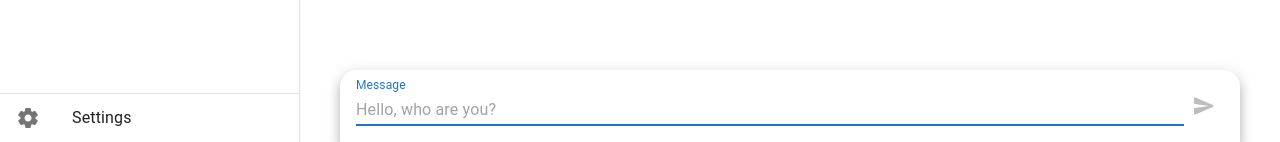
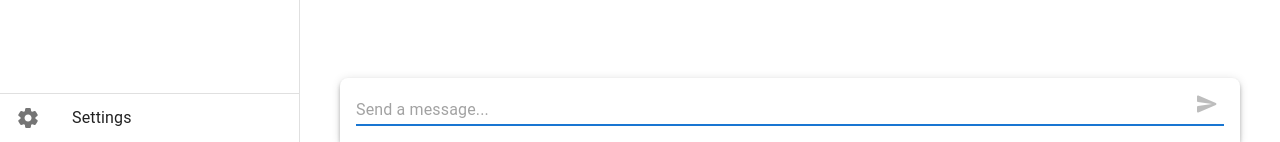
Before and after one commit to ebnbin/openchat, a React (Create React App) app: page / in a window 1280 px wide. Shown: the part 658-800 px from the top of the page. Built offline with nearby package versions, Linux system fonts and the light colour scheme.

Commit message:
Update ChatInputCard

```diff
--- a/src/business/chat/ChatInputCard.tsx
+++ b/src/business/chat/ChatInputCard.tsx
@@ -1,6 +1,5 @@
 import React, {ChangeEvent, useState} from "react";
-import {Card, IconButton, TextField} from "@mui/material";
-import Box from "@mui/material/Box";
+import {Card, IconButton, InputAdornment, TextField} from "@mui/material";
 import {SendRounded} from "@mui/icons-material";
 
 interface InputCardProps {
@@ -11,20 +10,25 @@ interface InputCardProps {
 export default function ChatInputCard(props: InputCardProps) {
   const { isLoading, handleRequest } = props
 
+  const [composition, setComposition] = useState(false)
+  const [input, setInput] = useState('')
+
   const handleInputChange = (event: ChangeEvent<HTMLInputElement>) => {
     setInput(event.target.value)
   }
 
   const handleInputKeyDown = (event: React.KeyboardEvent<HTMLInputElement>) => {
-    if (event.key === 'Enter' && event.metaKey) {
+    if (event.key === 'Enter' && !event.shiftKey && !composition) {
       event.preventDefault()
-      if (input !== '') {
+      if (canRequest()) {
         request()
       }
     }
   }
 
-  const [input, setInput] = useState('')
+  function canRequest(): boolean {
+    return input !== '' && !isLoading
+  }
 
   const request = () => {
     const currInput = input
@@ -34,22 +38,12 @@ export default function ChatInputCard(props: InputCardProps) {
 
   return (
     <Card
-      elevation={8}
+      elevation={4}
       sx={{
-        width: '100%',
         padding: '16px',
-        paddingTop: '8px',
-        borderRadius: 0,
-        borderTopLeftRadius: '16px',
-        borderTopRightRadius: '16px',
-      }}
-    >
-      <Box
-        sx={{
-          width: '100%',
-          display: 'flex',
-          flexDirection: 'row',
-          alignItems: 'flex-end',
+        borderRadius: '0px',
+        borderTopLeftRadius: '8px',
+        borderTopRightRadius: '8px',
       }}
     >
       <TextField
@@ -57,26 +51,33 @@ export default function ChatInputCard(props: InputCardProps) {
         fullWidth={true}
         multiline={true}
         maxRows={8}
-          label={'Message'}
-          placeholder={'Hello, who are you?'}
+        placeholder={'Send a message...'}
         value={input}
         autoFocus={true}
         onChange={handleInputChange}
         onKeyDown={handleInputKeyDown}
-          InputLabelProps={{
-            shrink: true,
+        onCompositionStart={() => setComposition(true)}
+        onCompositionEnd={() => setComposition(false)}
+        InputProps={{
+          endAdornment: (
+            <InputAdornment
+              position={'end'}
+              sx={{
+                alignItems: 'end',
+                alignSelf: 'end',
               }}
-          sx={{
-            flexGrow: 1,
-          }}
-        />
+            >
               <IconButton
-          disabled={input === '' || isLoading}
+                size={'small'}
+                disabled={!canRequest()}
                 onClick={request}
               >
                 <SendRounded />
               </IconButton>
-      </Box>
+            </InputAdornment>
+          ),
+        }}
+      />
     </Card>
-  )
+  );
 }
```
Lines whose indentation alone changed are shown as unchanged.
